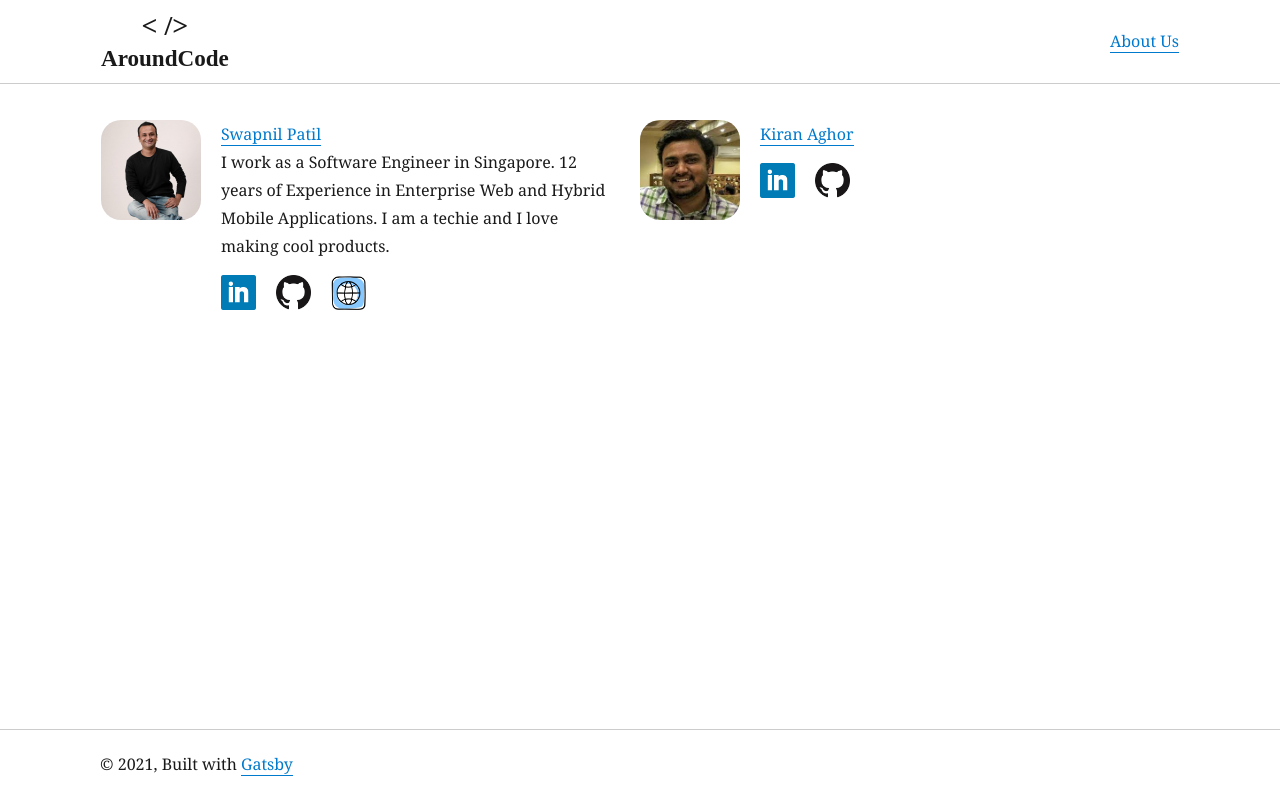
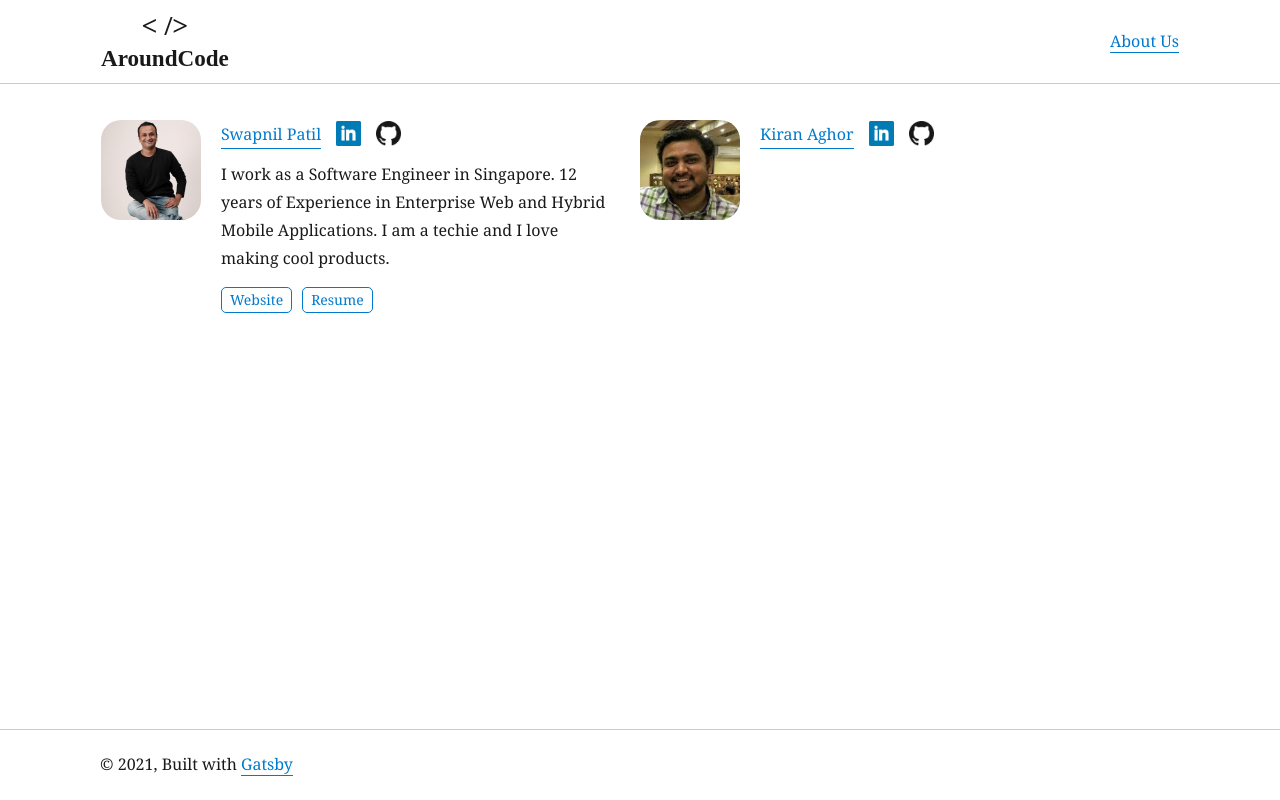
Before and after one commit to swapnil00patil/aroundcode, a Gatsby site: page /about in a window 1280 px wide. Built offline with nearby package versions, Linux system fonts and the light colour scheme; Gatsby itself is replaced by a stand-in of ours; some packages are replaced by stand-ins of ours.

Commit message:
feaT: resume link

```diff
--- a/gatsby-config.js
+++ b/gatsby-config.js
@@ -11,6 +11,7 @@ module.exports = {
           linkedin: `https://www.linkedin.com/in/swapnil00patil/`,
           github: `https://github.com/swapnil00patil`,
           website: `https://swapnilpatil.dev`,
+          resume: `https://swapnilpatil.dev/resume.pdf`
         }
       },
       kiran: {
--- a/src/components/bio.js
+++ b/src/components/bio.js
@@ -28,13 +28,36 @@ const Name = styled(Link)`
 const SocialLink = styled.a`
   text-decoration: none;
   box-shadow: none;
-  margin-right: 20px;
+  margin-left: 15px;
+`
+const SocialText = styled.a`
+  text-decoration: none;
+  box-shadow: none;
+  border-radius: 5px;
+  border: 1px solid rgb(0, 122, 204);
+  padding: 0 8px;
+  margin-right: 10px;
+  font-size: 14px;
 `
 const Description = styled.p`
   margin-bottom: 15px;
 `
 const SocialIcon = styled.img`
-  width: 35px;
+  width: 25px;
+  margin: 0;
+  align-items: center;
+  display: flex;
+`
+const LinkArea = styled.div`
+  align-items: center;
+  display: flex;
+  flex-wrap: wrap;
+`
+const NameSection = styled.div`
+  align-items: center;
+  display: flex;
+  flex-wrap: wrap;
+  margin-bottom: 12px;
 `
 
 const Bio = ({ authorKey }) => {
@@ -50,6 +73,7 @@ const Bio = ({ authorKey }) => {
                 linkedin
                 github
                 website
+                resume
               }
             }
             kiran {
@@ -66,15 +90,14 @@ const Bio = ({ authorKey }) => {
     }
   `)
   const { author, description, social } = data.site.siteMetadata.authors[authorKey]
-  console.log(author, data.site.siteMetadata.authors[authorKey])
   return (
     <Container>
       <ProfilePic
         src={authorKey === 'swapnil' ? swapnil : kiran}
       />
       <Right>
+        <NameSection>
           <Name to={`/author/${kebabCase(author)}/`}>{author}</Name>
-        <Description>{description}</Description>
           {
               social?.linkedin &&
               <SocialLink target="_blank" href={social.linkedin}>
@@ -87,12 +110,22 @@ const Bio = ({ authorKey }) => {
                 <SocialIcon src={github} />
               </SocialLink>
             }
+        </NameSection>
+        <Description>{description}</Description>
+        <LinkArea>
           {
             social?.website &&
-          <SocialLink target="_blank" href={social.website}>
-            <SocialIcon src={website} />
-          </SocialLink>
+            <SocialText target="_blank" href={social.website}>
+              Website
+            </SocialText>
           }
+          {
+            social?.resume &&
+            <SocialText target="_blank" href={social.resume}>
+              Resume
+            </SocialText>
+          }
+        </LinkArea>
       </Right>
     </Container>
   )
```
Lines whose indentation alone changed are shown as unchanged.
